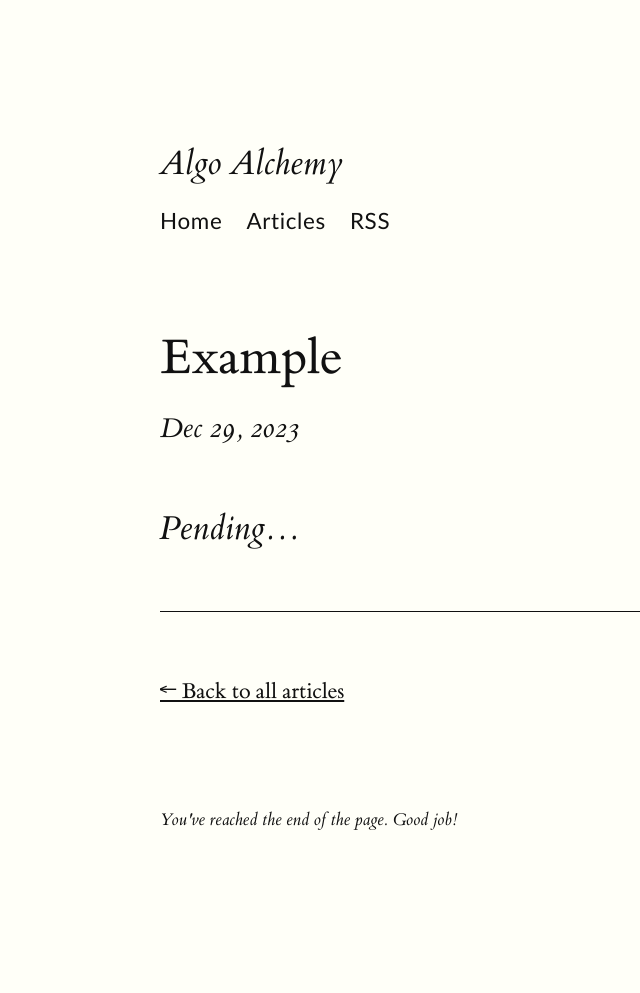
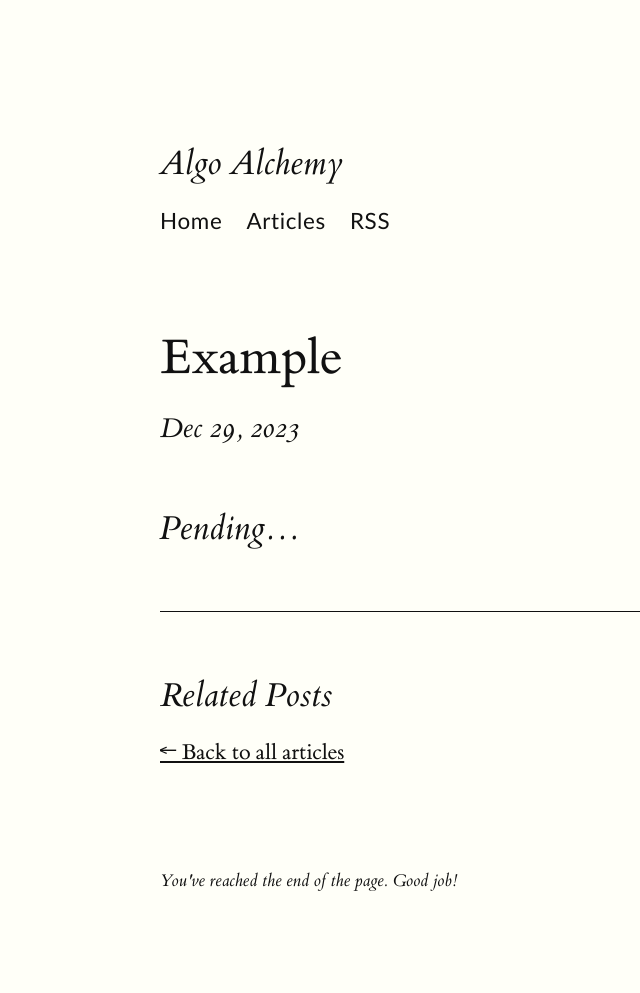
Before and after one commit to CSomers3/csomers3.github.io, a Jekyll site: the page built from _posts/2023-12-29-example.md, in a window 1280 px wide. Shown: the whole page, without its empty margins (0-640 px from the left). Built offline with Jekyll 4.4.1, drawn with Linux system fonts in a browser that asks for light colours; before the commit the page ends 932 px from its top, so only the background shows below that.

Commit message:
Update post.html

```diff
--- a/_layouts/post.html
+++ b/_layouts/post.html
@@ -16,12 +16,43 @@ layout: compress
 
         <hr>
 
+        <!-- Related Posts Section -->
+        <div class="related">
+            <h2>Related Posts</h2>
+            <ul class="related-posts">
+
+                {% assign nSameTag = site.categories[page.category].size | minus: 1 %}
+                {% assign nRelated = 3 | minus: nSameTag %}
+                {% for post in site.categories[page.category] limit:4 %}
+                    {% unless post.url == page.url %}
+                        <li>
+                            <h3>
+                                <a href="{{ post.url }}">
+                                    {{ post.title }}
+                                    <small>{{ post.date | date_to_string }}</small>
+                                </a>
+                            </h3>
+                        </li>
+                    {% endunless %}
+                {% endfor %}
+
+                {% for post in site.related_posts limit:nRelated %}
+                    <li>
+                        <h3>
+                            <a href="{{ post.url }}">
+                                {{ post.title }}
+                                <small>{{ post.date | date_to_string }}</small>
+                            </a>
+                        </h3>
+                    </li>
+                {% endfor %}
+            </ul>
+        </div>
+        <!-- End Related Posts Section -->
+
         <p><a href="{{ site.baseurl }}/articles">← Back to all articles</a></p>
     </article>
 
 </main>
 
 {% include footer-post.html %}
-
-</body>
-</html>
```
Lines whose indentation alone changed are shown as unchanged.
